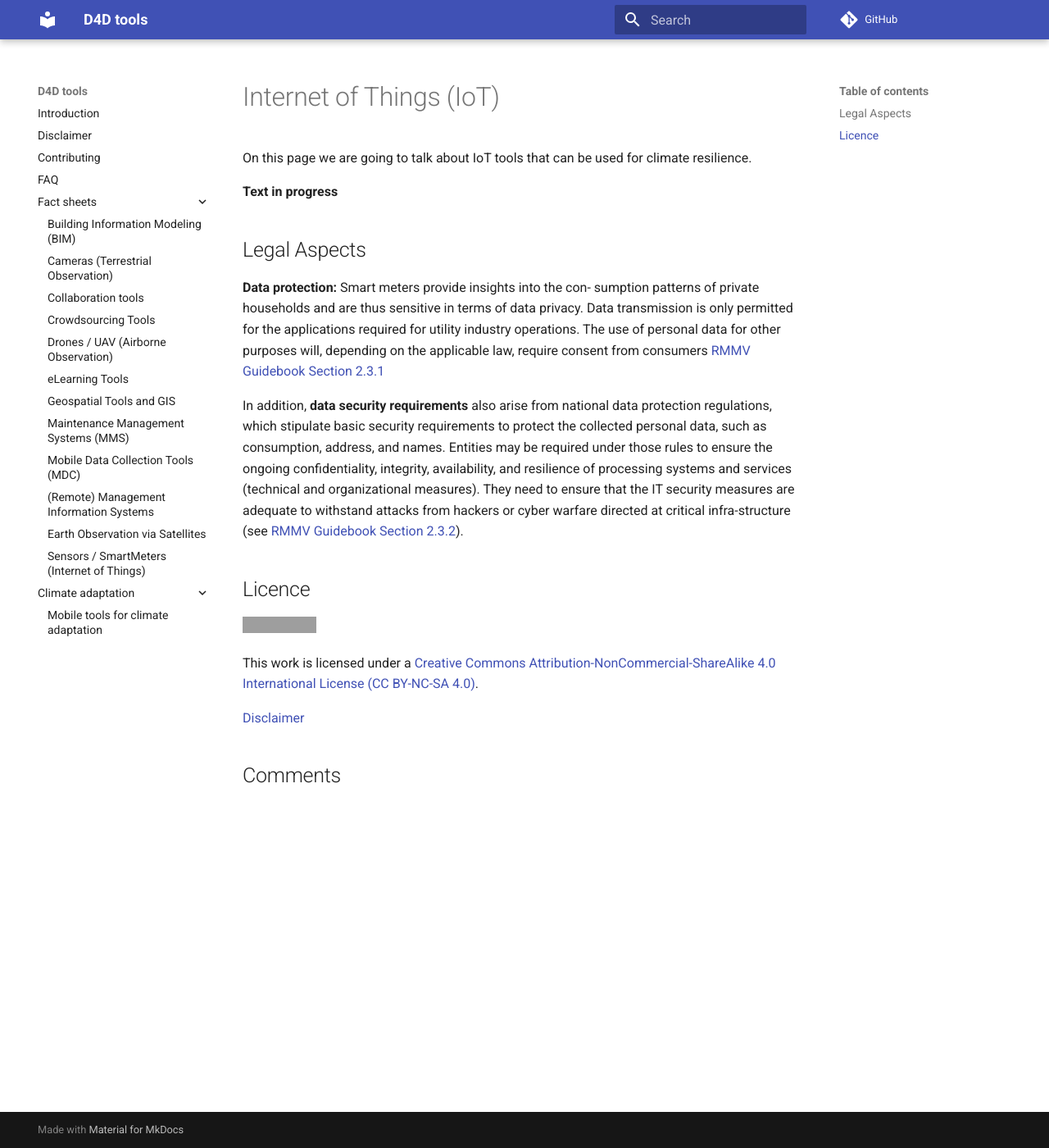
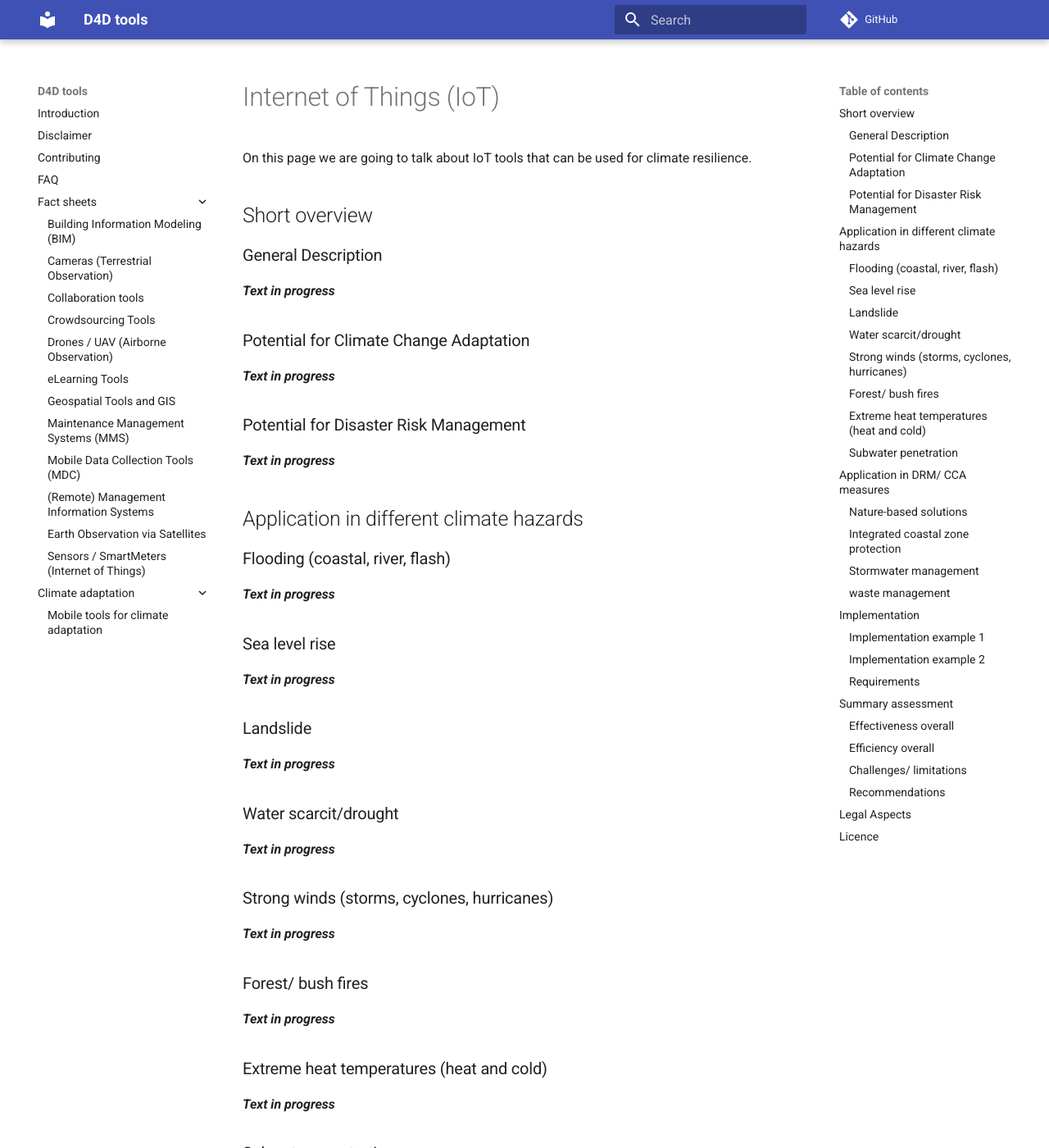
Before and after one commit to openkfw/d4dtools, an MkDocs documentation site: the page built from docs/climate-adaptation/iot.md, in a window 1280 px wide and 1400 px high. Shown: the whole window at 82% size. Built offline with MkDocs 1.6.1 and Material for MkDocs 9.7.7, drawn with Linux system fonts in a browser that asks for light colours; comment, search, counter and statistics services are not loaded; some of the changed text lies outside the part shown; grey boxes are pictures that could not be loaded.

Commit message:
Update structure in iot.md

```diff
--- a/docs/climate-adaptation/iot.md
+++ b/docs/climate-adaptation/iot.md
@@ -6,27 +6,107 @@
 
 On this page we are going to talk about IoT tools that can be used for climate resilience.
 
-**Text in progress**
+## Short overview
+
+### General Description
+
+***Text in progress***
+
+### Potential for Climate Change Adaptation
+
+***Text in progress***
+
+### Potential for Disaster Risk Management
+
+***Text in progress***
+
+## Application in different climate hazards
+
+### Flooding (coastal, river, flash)
+
+***Text in progress***
+
+### Sea level rise
+
+***Text in progress***
+
+### Landslide
+
+***Text in progress***
+
+### Water scarcit/drought
+
+***Text in progress***
+
+### Strong winds (storms, cyclones, hurricanes)
+
+***Text in progress***
+
+### Forest/ bush fires
+
+***Text in progress***
+
+### Extreme heat temperatures (heat and cold)
+
+***Text in progress***
+
+### Subwater penetration
+
+***Text in progress***
+
+## Application in DRM/ CCA measures
+
+### Nature-based solutions
+
+***Text in progress***
+
+### Integrated coastal zone protection
+
+***Text in progress***
+
+### Stormwater management
+
+***Text in progress***
+
+### waste management
+
+***Text in progress***
+
+## Implementation
+
+### Implementation example 1
+
+***Text in progress***
+
+### Implementation example 2
+
+***Text in progress***
+
+### Requirements
+
+***Text in progress***
+
+## Summary assessment
+
+### Effectiveness overall
+
+***Text in progress***
+
+### Efficiency overall
+
+***Text in progress***
+
+### Challenges/ limitations
+
+***Text in progress***
+
+### Recommendations
+
+***Text in progress***
 
 ## Legal Aspects
 
-  **Data protection:** Smart meters provide insights into the con-
-  sumption patterns of private households and are thus sensitive in
-  terms of data privacy. Data transmission is only permitted for the
-  applications required for utility industry operations. The use of
-  personal data for other purposes will, depending on the applicable
-  law, require consent from consumers [RMMV Guidebook Section 2.3.1](https://www.kfw-entwicklungsbank.de/Service/Publications-Videos/Publications-by-topic/Digitalisation/RMMV-Guidebook/)
-
-
-  In addition, **data security requirements** also arise from national
-  data protection regulations, which stipulate basic security
-  requirements to protect the collected personal data, such as
-  consumption, address, and names. Entities may be required under those
-  rules to ensure the ongoing confidentiality, integrity, availability,
-  and resilience of processing systems and services (technical and
-  organizational measures). They need to ensure that the IT security
-  measures are adequate to withstand attacks from hackers or cyber
-  warfare directed at critical infra-structure (see [RMMV Guidebook Section 2.3.2](https://www.kfw-entwicklungsbank.de/Service/Publications-Videos/Publications-by-topic/Digitalisation/RMMV-Guidebook/)).
+***Text in progress***
 
 ## Licence
 ![](https://i.creativecommons.org/l/by-nc-sa/4.0/88x31.png)
```
